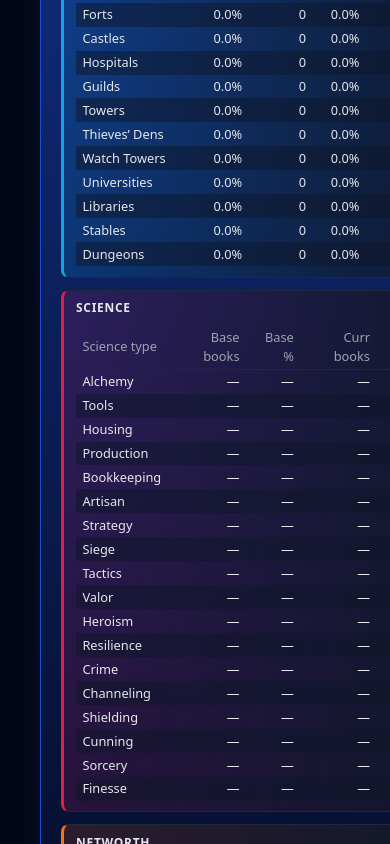
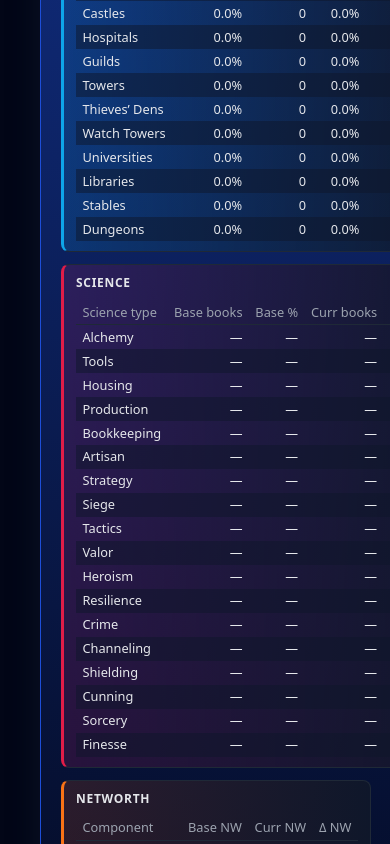
Before and after one commit to Kristoaster/utopia-province-sim, a React (Vite) app: page / in a window 390 px wide. Shown: the part 1592-2436 px from the top of the page. Built offline with nearby package versions, Linux system fonts and the light colour scheme.

Commit message:
WIP updating inputs and interface

```diff
--- a/src/App.css
+++ b/src/App.css
@@ -360,22 +360,10 @@ body {
 
 /* Wrapper for each category (Throne, Economy, etc.) */
 .snapshot-sections {
-    display: grid;
-    grid-template-columns: repeat(2, minmax(0, 1fr)); /* 2 sections per row */
-    column-gap: 1rem;
-    row-gap: 0.75rem;
+    /* Layout is handled by the more specific .card-columns.snapshot-sections rule */
     margin-top: 0.5rem;
 }
 
-/* On smaller screens, stack them */
-@media (max-width: 900px) {
-    .snapshot-sections {
-        grid-template-columns: 1fr;
-    }
-}
-
-
-/* Wrapper for each category (Throne, Economy, etc.) */
 .snapshot-section {
     border-radius: 0.5rem;
     border: 1px solid #1f2937;
@@ -383,6 +371,9 @@ body {
     border-left-color: #1f2937;
     padding: 0.55rem 0.75rem 0.65rem;
     background: rgba(15, 23, 42, 0.9);
+
+    /* Let width be determined by its contents (the table + padding) */
+    flex: 0 0 auto;
 }
 
 /* Slightly different accents per section */
@@ -524,21 +515,13 @@ body {
     opacity: 0.75;
 }
 
-/* Generic 2-column layout for card contents */
+/* Layout for the snapshot cards (Economy, Military, Buildings, Science, Networth) */
 .card-columns.snapshot-sections {
-    display: grid;
-    grid-template-columns: repeat(auto-fit, minmax(340px, 1fr));
-    column-gap: 1rem;
-    row-gap: 0.75rem;
+    display: flex;
+    flex-wrap: wrap;
+    gap: 0.75rem 1rem;
+    align-items: flex-start; /* prevents stretching so width = content */
 }
-
-/* On narrow screens, just stack them */
-@media (max-width: 900px) {
-    .card-columns.snapshot-sections {
-        grid-template-columns: 1fr;
-    }
-}
-
 
 /* Keep field rows looking the same inside the grid */
 .card-columns .field-row {
--- a/src/App.tsx
+++ b/src/App.tsx
@@ -771,7 +771,7 @@ function App() {
                     {/* SCIENCE */}
                     <section className="snapshot-section snapshot-section--science">
                         <h3 className="snapshot-section-title-small">Science</h3>
-                        <table className="buildings-table science-table">
+                        <table className="buildings-table snapshot-metrics-table science-table">
                             <thead>
                             <tr>
                                 <th>Science type</th>
```
